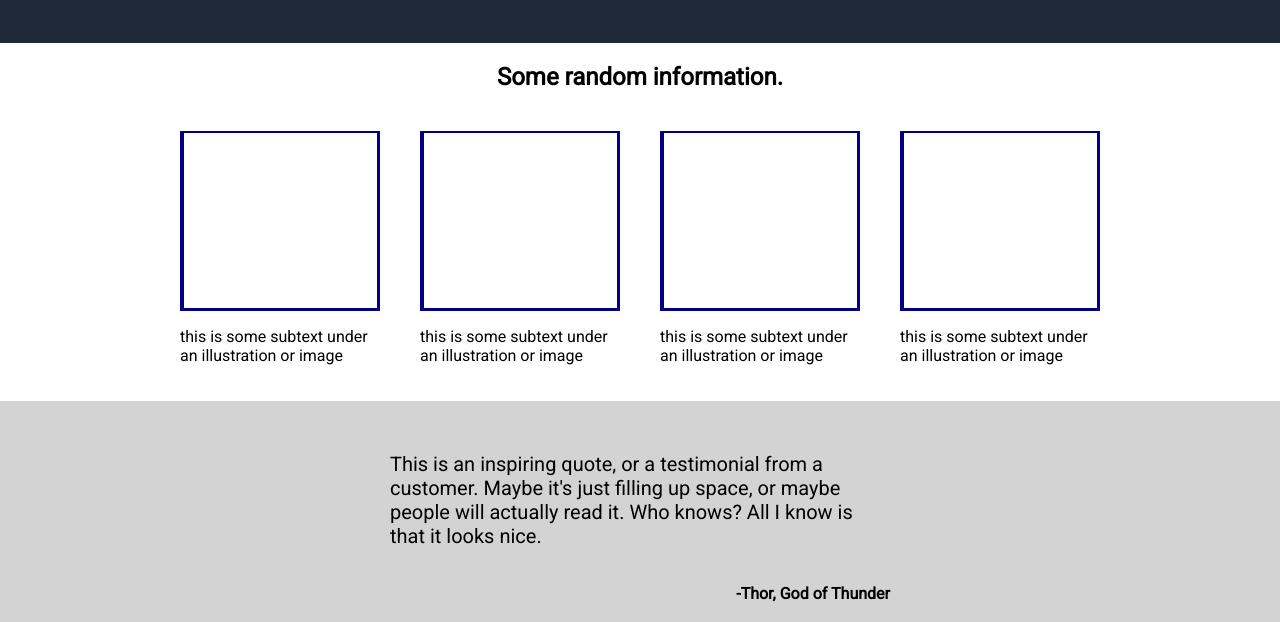
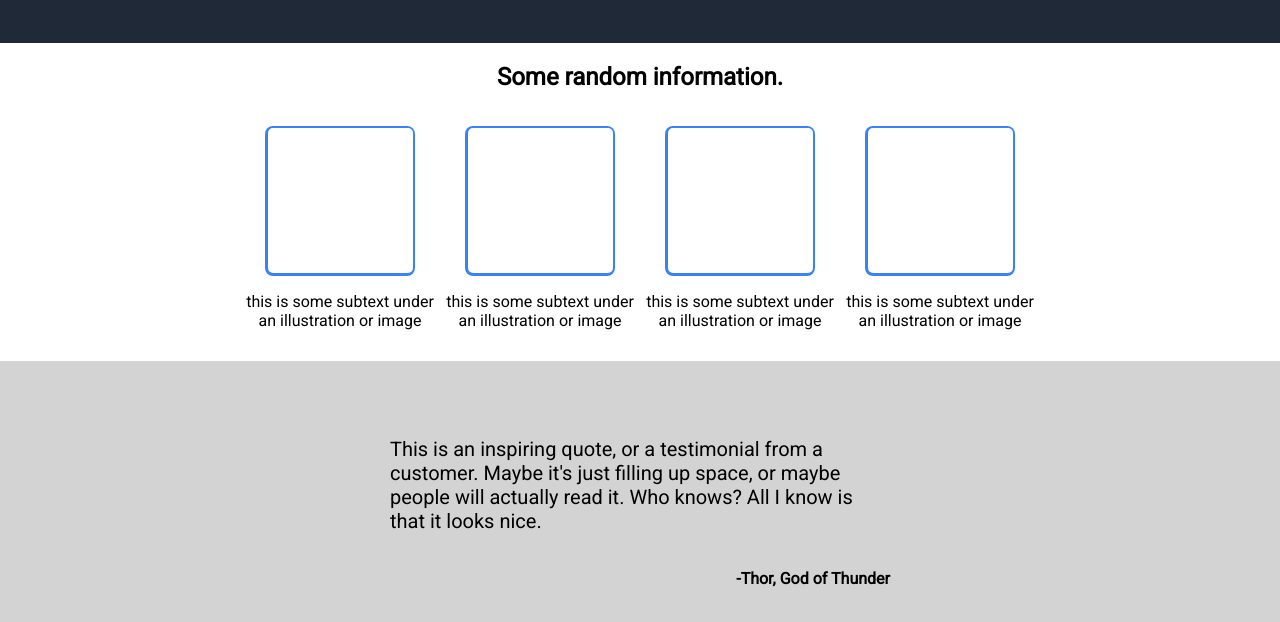
Before and after one commit to joeykriger/odin-landing-page, a plain HTML site: page index.html in a window 1280 px wide. Shown: the part 287-909 px from the top of the page. Drawn offline with Linux system fonts and the light colour scheme.

Commit message:
complete section 2
the section 2 styling now matches the model. section 2 is now complete.

```diff
--- a/index.html
+++ b/index.html
@@ -53,7 +53,7 @@
           </div>
           <p>this is some subtext under an illustration or image</p>
         </div>
-    </div>
+    </div><!--FINISHED-->
 
     <div class="div-3"><!--SECTION THREE-->
       <div class="div-3a"><p>This is an inspiring quote, or a testimonial from a customer. Maybe it's just filling up space, or maybe people will actually read it. Who knows? All I know is that it looks nice.</p></div>
--- a/styles.css
+++ b/styles.css
@@ -84,7 +84,6 @@ button {
 
 .div-2 {
     display: flex;
-    justify-content: center;
     flex-direction: column;
     align-items: center;
 }
@@ -96,28 +95,28 @@ button {
 .div-2b-1, .div-2b-2, .div-2b-3, .div-2b-4 {
     display: flex;
     flex-direction: column;
-    align-items: center;
-    text-wrap: auto;
-    margin: 20px;
+    justify-content: center;
+    align-items:center;
+    text-align: center;
     height: 250px;
     width: 200px;
-    justify-content: flex-end;
 }
 
 .blue-box {
-    background-color: navy;
-    height: 200px;
-    width: 200px;
+    background-color: #3882F6;
+    height: 150px;
+    width: 150px;
     display: flex;
     justify-content: center;
     align-items: center;
+    border-radius: 8px;
 }
 
 #white-box {
     background-color: white;
-    height: 175px;
-    width: 193px;
-
+    height: 145px;
+    width: 145px;
+    border-radius: 5px;
 }
 
 
@@ -126,7 +125,7 @@ button {
 .div-3 {
     display: flex;
     background-color: lightgray;
-    height: 250px;
+    height: 300px;
     width: 100%;
     flex-direction: column;
     justify-content: center;
@@ -150,7 +149,7 @@ button {
 /* SECTION FOUR */
 
 .div-4 {
-    height: 300px;
+    height: 250px;
     display: flex;
     align-items: center;
 
```
